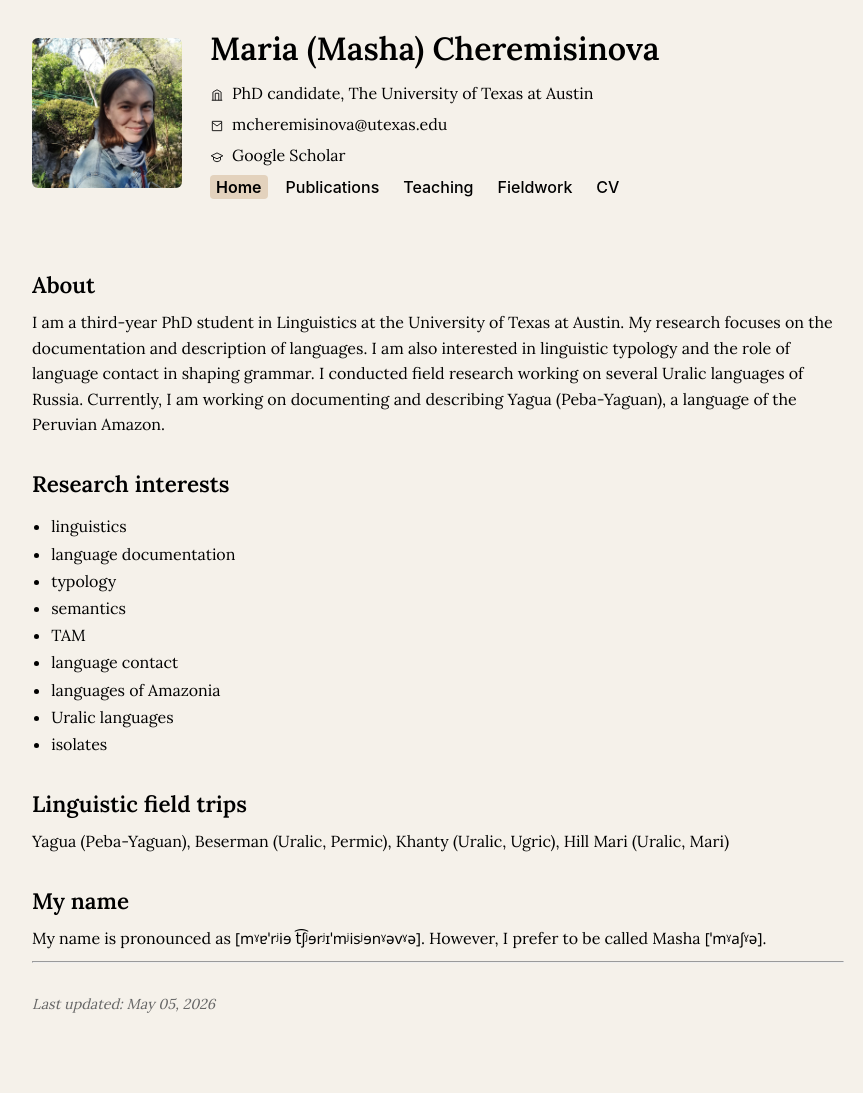
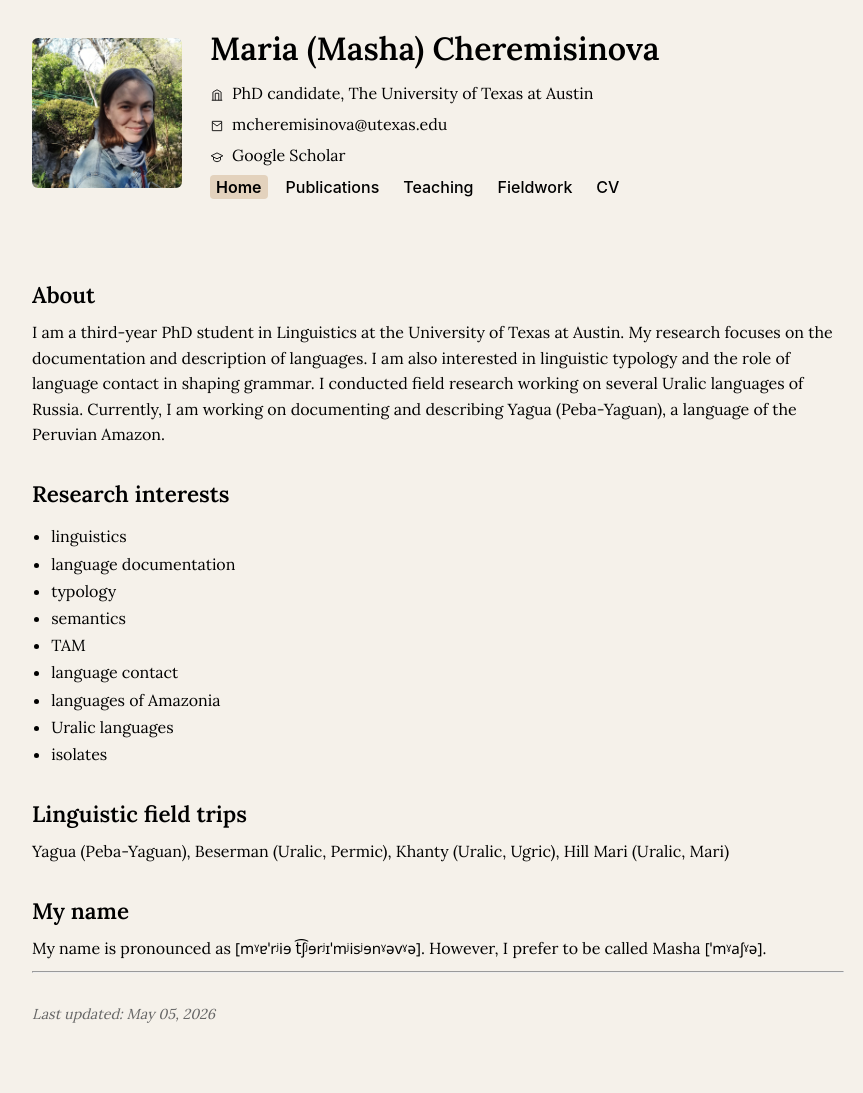
Before and after one commit to mashache/mashache.github.io, a Jekyll site: the page built from index.md, in a window 1280 px wide. Shown: the whole page, without its empty margins (202-1065 px from the left). Built offline with Jekyll 4.4.1, drawn with Linux system fonts in a browser that asks for light colours.

Commit message:
Update custom.css

```diff
--- a/assets/custom.css
+++ b/assets/custom.css
@@ -130,7 +130,7 @@ footer {
 }
 
 .site-header {
-  padding-bottom: 10px !important;
+  padding-bottom: 20px !important;
 }
 
 
```
